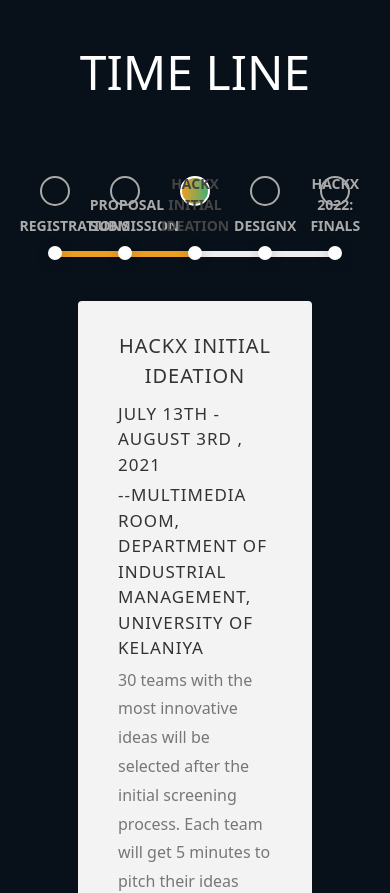
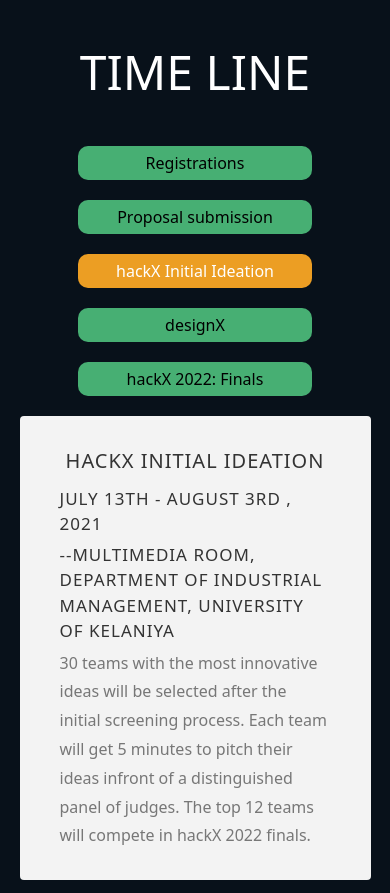
Before and after one commit to MIT-UOK/hackX-2022, a React (Vite) app: page / in a window 390 px wide. Shown: the part 3020-3913 px from the top of the page. Built offline with nearby package versions, Linux system fonts and the light colour scheme.

Commit message:
added mobile version time line

```diff
--- a/src/componets/TimeLine/index.css
+++ b/src/componets/TimeLine/index.css
@@ -1,3 +1,4 @@
+@media screen and (min-width: 950px) {
     #progress-bar-container {
         position: relative;
         width: 90%;
@@ -168,4 +169,97 @@
             transform: translateY(0px);
             opacity: 1;
         }
+
+
     }
+}
+
+@media screen and (max-width: 950px) and (min-width: 0px) {
+
+    #line {
+        display: none;
+    }
+
+    .step {
+        display: flex;
+        justify-content: center;
+    }
+
+    .step-inner {
+        width: 60%;
+        background-color: #47AF73;
+        margin: 10px;
+        padding: 5px;
+        text-align: center;
+        border-radius: 10px;
+    }
+
+    #progress-bar-container li.active .step-inner,
+    #progress-bar-container li:hover .step-inner {
+        color: #fff;
+        background-color: #ec9e23;
+    }
+
+
+
+    #progress-content-section {
+        width: 90%;
+        margin: auto;
+        background: #f3f3f3;
+        border-radius: 4px;
+        margin-top: 10px;
+
+    }
+
+    #progress-content-section .section-content {
+        padding: 30px 40px;
+        text-align: left;
+    }
+
+    #progress-content-section .section-content h2 {
+        font-size: 17px;
+        text-transform: uppercase;
+        color: #333;
+        letter-spacing: 1px;
+        margin-bottom: 5px;
+    }
+
+    #progress-content-section .section-content h1 {
+        font-size: 20px;
+        text-transform: uppercase;
+        text-align: center;
+        color: #333;
+        letter-spacing: 1px;
+        margin-bottom: 10px;
+    }
+
+    #progress-content-section .section-content p {
+        font-size: 16px;
+        line-height: 1.8em;
+        color: #777;
+    }
+
+    #progress-content-section .section-content {
+        display: none;
+        animation: FadeInUp 700ms ease 1;
+        animation-fill-mode: forwards;
+        transform: translateY(15px);
+        opacity: 0;
+    }
+
+    #progress-content-section .section-content.active {
+        display: block;
+    }
+
+    @keyframes FadeInUp {
+        0% {
+            transform: translateY(15px);
+            opacity: 0;
+        }
+
+        100% {
+            transform: translateY(0px);
+            opacity: 1;
+        }
+    }
+}
--- a/src/componets/TimeLine/index.jsx
+++ b/src/componets/TimeLine/index.jsx
@@ -15,6 +15,8 @@
     return (
         <div id="TIME-LINE" className='bg-homeBg1 pt-20'>
             <HeadTile title={"TIME LINE"} />
+
+
             <div id="progress-bar-container">
                 <ul>
                     <li className={selectedIndex == 0 ? "step active" : "step"} onClick={() => callLineWidth(0)}><div className="step-inner">Registrations</div></li>
```
Lines whose indentation alone changed are shown as unchanged.
